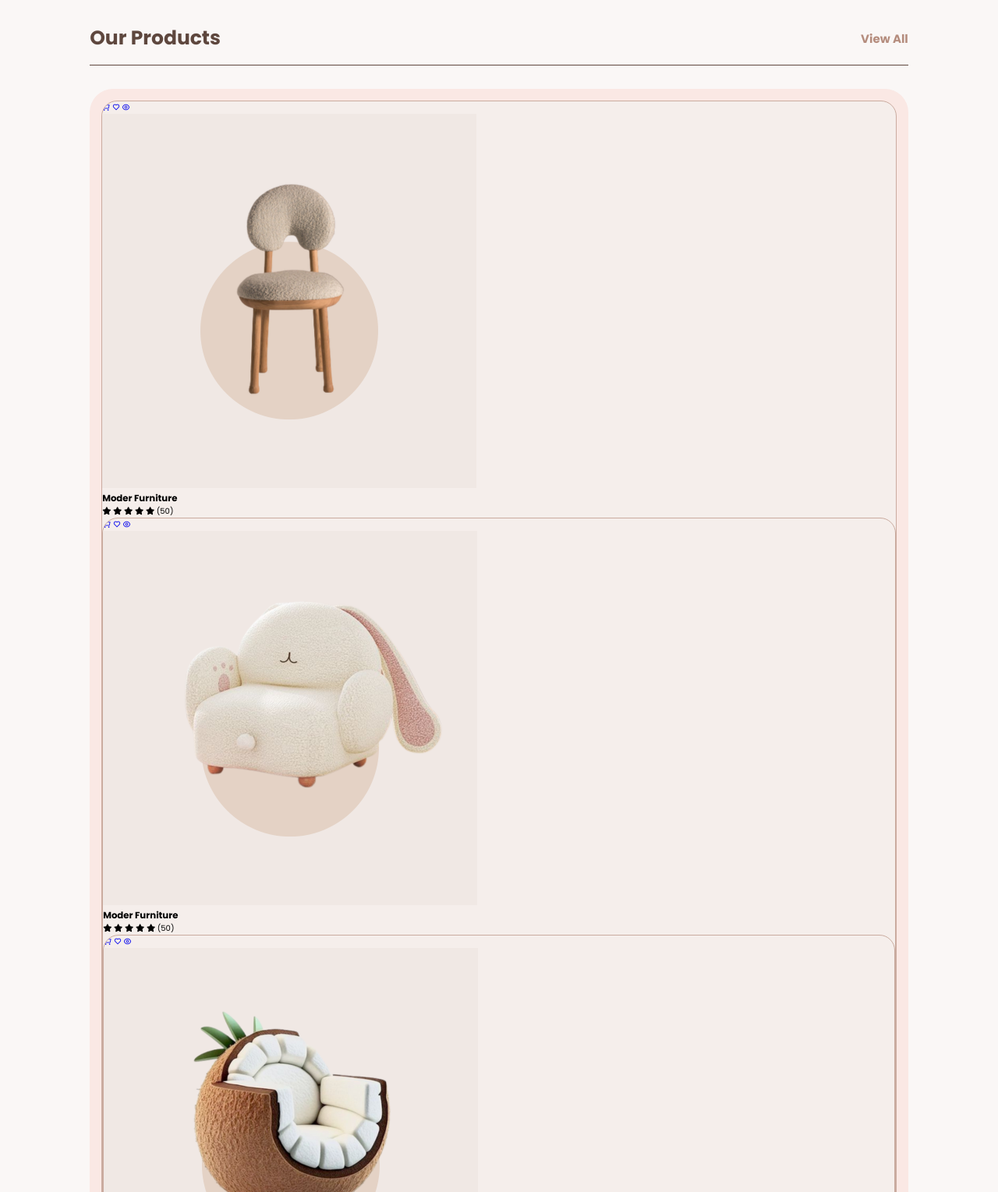
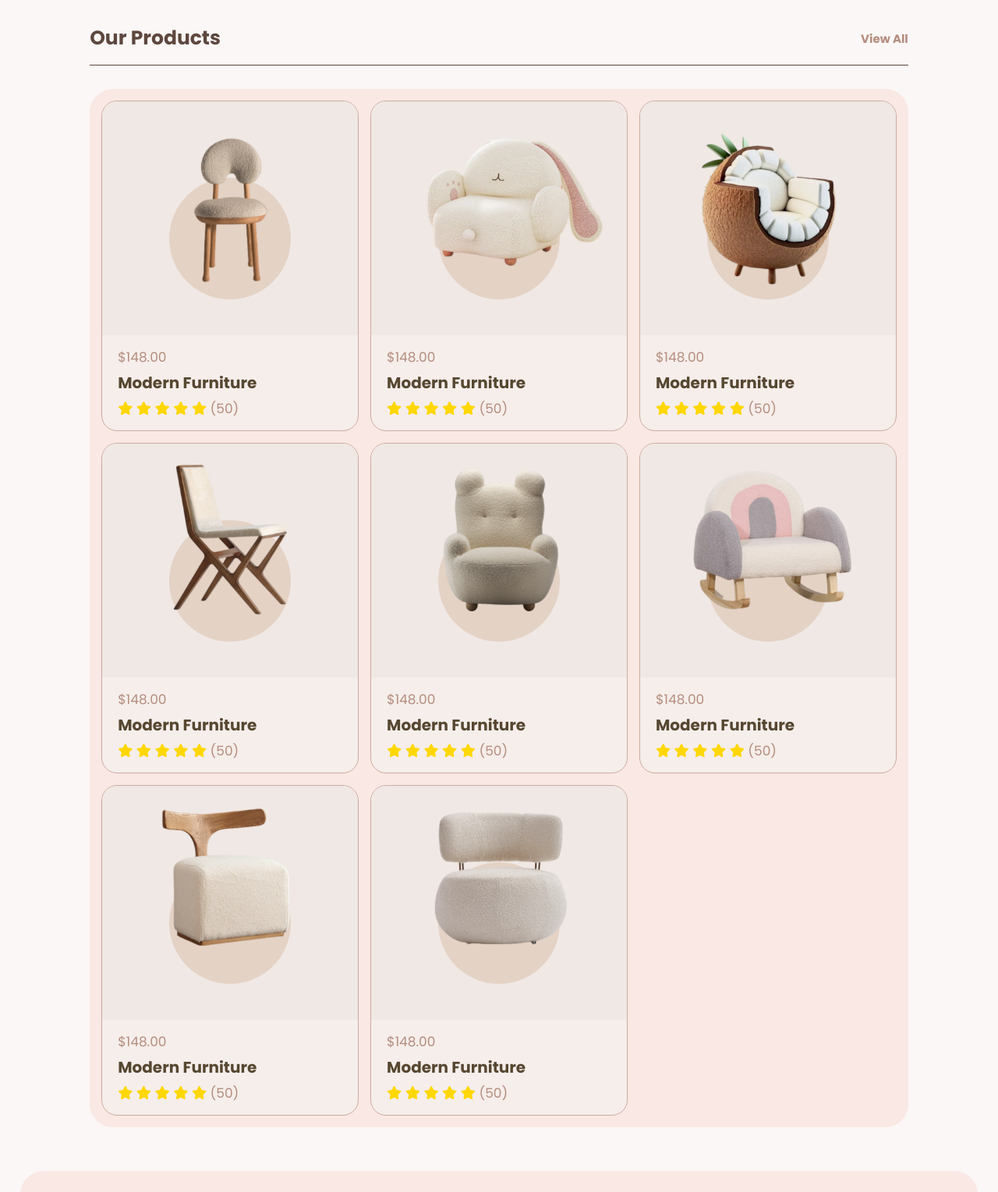
Before and after one commit to sar07thak/E-COMMERCE-WEBSITE, a website: page dist/shop.html in a window 1280 px wide. Shown: the part 564-2093 px from the top of the page at 78% size. Drawn offline with nearby package versions, Linux system fonts and the light colour scheme.

Commit message:
full complete

```diff
--- a/dist/shop.html
+++ b/dist/shop.html
@@ -171,6 +171,7 @@
                 <img src="../image/icon-5.png" alt="">
                 <h3>new wardrobe</h3>
             </a>
+
         </div>
 
      </section>
@@ -186,128 +187,13 @@
         <div class="box-container">
 
                 <div class="box">
-                <div class="icons">
-                    <a href="#" class="ri-shopping-cart-line"></a>
-                    <a href="#" class="ri-heart-line"></a>
-                    <a href="#" class="ri-eye-line"></a>
-                </div>
                     <div class="image">
                         <img src="../image/product-1.png" alt="">
                     </div>
                     <div class="content">
-                    <div class="price"$148.00</div>
-                    <h3>moder furniture</h3>
-                    <div class="starts">
-                        <i class="fas fa-star"></i>
-                        <i class="fas fa-star"></i>
-                        <i class="fas fa-star"></i>
-                        <i class="fas fa-star"></i>
-                        <i class="fas fa-star"></i>
-                        <span> (50) </span>
-                    </div>
-            </div>
-
-            <div class="box">
-                <div class="icons">
-                    <a href="#" class="ri-shopping-cart-line"></a>
-                    <a href="#" class="ri-heart-line"></a>
-                    <a href="#" class="ri-eye-line"></a>
-                </div>
-                <div class="image">
-                    <img src="../image/product-2.png" alt="">
-                </div>
-                <div class="content">
-                    <div class="price"$148.00</div>
-                    <h3>moder furniture</h3>
-                    <div class="starts">
-                        <i class="fas fa-star"></i>
-                        <i class="fas fa-star"></i>
-                        <i class="fas fa-star"></i>
-                        <i class="fas fa-star"></i>
-                        <i class="fas fa-star"></i>
-                        <span> (50) </span>
-                    </div>
-            </div>
-
-            <div class="box">
-                <div class="icons">
-                    <a href="#" class="ri-shopping-cart-line"></a>
-                    <a href="#" class="ri-heart-line"></a>
-                    <a href="#" class="ri-eye-line"></a>
-                </div>
-                <div class="image">
-                    <img src="../image/product-3.png" alt="">
-                </div>
-                <div class="content">
-                    <div class="price"$148.00</div>
-                    <h3>moder furniture</h3>
-                    <div class="starts">
-                        <i class="fas fa-star"></i>
-                        <i class="fas fa-star"></i>
-                        <i class="fas fa-star"></i>
-                        <i class="fas fa-star"></i>
-                        <i class="fas fa-star"></i>
-                        <span> (50) </span>
-                    </div>
-            </div>
-
-            <div class="box">
-                <div class="icons">
-                    <a href="#" class="ri-shopping-cart-line"></a>
-                    <a href="#" class="ri-heart-line"></a>
-                    <a href="#" class="ri-eye-line"></a>
-                </div>
-                <div class="image">
-                    <img src="../image/product-4.png" alt="">
-                </div>
-                <div class="content">
-                    <div class="price"$148.00</div>
-                    <h3>moder furniture</h3>
-                    <div class="starts">
-                        <i class="fas fa-star"></i>
-                        <i class="fas fa-star"></i>
-                        <i class="fas fa-star"></i>
-                        <i class="fas fa-star"></i>
-                        <i class="fas fa-star"></i>
-                        <span> (50) </span>
-                    </div>
-            </div>
-
-            <div class="box">
-                <div class="icons">
-                    <a href="#" class="ri-shopping-cart-line"></a>
-                    <a href="#" class="ri-heart-line"></a>
-                    <a href="#" class="ri-eye-line"></a>
-                </div>
-                <div class="image">
-                    <img src="../image/product-5.png" alt="">
-                </div>
-                <div class="content">
-                    <div class="price"$148.00</div>
-                    <h3>moder furniture</h3>
-                    <div class="starts">
-                        <i class="fas fa-star"></i>
-                        <i class="fas fa-star"></i>
-                        <i class="fas fa-star"></i>
-                        <i class="fas fa-star"></i>
-                        <i class="fas fa-star"></i>
-                        <span> (50) </span>
-                    </div>
-            </div>
-
-            <div class="box">
-                <div class="icons">
-                    <a href="#" class="ri-shopping-cart-line"></a>
-                    <a href="#" class="ri-heart-line"></a>
-                    <a href="#" class="ri-eye-line"></a>
-                </div>
-                <div class="image">
-                    <img src="../image/product-6.png" alt="">
-                </div>
-                <div class="content">
-                    <div class="price"$148.00</div>
-                    <h3>moder furniture</h3>
-                    <div class="starts">
+                        <div class="price">$148.00</div>
+                        <h3>modern furniture</h3>
+                        <div class="stars">
                             <i class="fas fa-star"></i>
                             <i class="fas fa-star"></i>
                             <i class="fas fa-star"></i>
@@ -317,21 +203,15 @@
                         </div>
                     </div>
                 </div>
-        </div>
 
                 <div class="box">
-            <div class="icons">
-                <a href="#" class="ri-shopping-cart-line"></a>
-                <a href="#" class="ri-heart-line"></a>
-                <a href="#" class="ri-eye-line"></a>
-            </div>
                     <div class="image">
-                <img src="../image/product-7.png" alt="">
+                        <img src="../image/product-2.png" alt="">
                     </div>
                     <div class="content">
-                <div class="price"$148.00</div>
-                <h3>moder furniture</h3>
-                <div class="starts">
+                        <div class="price">$148.00</div>
+                        <h3>modern furniture</h3>
+                        <div class="stars">
                             <i class="fas fa-star"></i>
                             <i class="fas fa-star"></i>
                             <i class="fas fa-star"></i>
@@ -340,20 +220,17 @@
                             <span> (50) </span>
                         </div>
                     </div>
+                </div>
 
                 <div class="box">
-                <div class="icons">
-                    <a href="#" class="ri-shopping-cart-line"></a>
-                    <a href="#" class="ri-heart-line"></a>
-                    <a href="#" class="ri-eye-line"></a>
-                </div>
+
                     <div class="image">
-                    <img src="../image/product-1.png" alt="">
+                        <img src="../image/product-3.png" alt="">
                     </div>
                     <div class="content">
-                    <div class="price"$148.00</div>
-                    <h3>moder furniture</h3>
-                    <div class="starts">
+                        <div class="price">$148.00</div>
+                        <h3>modern furniture</h3>
+                        <div class="stars">
                             <i class="fas fa-star"></i>
                             <i class="fas fa-star"></i>
                             <i class="fas fa-star"></i>
@@ -362,6 +239,105 @@
                             <span> (50) </span>
                         </div>
                     </div>
+                </div>
+
+                <div class="box">
+                    <div class="image">
+                        <img src="../image/product-4.png" alt="">
+                    </div>
+                    <div class="content">
+                        <div class="price">$148.00</div>
+                        <h3>modern furniture</h3>
+                        <div class="stars">
+                            <i class="fas fa-star"></i>
+                            <i class="fas fa-star"></i>
+                            <i class="fas fa-star"></i>
+                            <i class="fas fa-star"></i>
+                            <i class="fas fa-star"></i>
+                            <span> (50) </span>
+                        </div>
+                    </div>
+                </div>
+
+                <div class="box">
+
+                    <div class="image">
+                        <img src="../image/product-5.png" alt="">
+                    </div>
+                    <div class="content">
+                        <div class="price">$148.00</div>
+                        <h3>modern furniture</h3>
+                        <div class="stars">
+                            <i class="fas fa-star"></i>
+                            <i class="fas fa-star"></i>
+                            <i class="fas fa-star"></i>
+                            <i class="fas fa-star"></i>
+                            <i class="fas fa-star"></i>
+                            <span> (50) </span>
+                        </div>
+                    </div>
+                </div>
+
+                <div class="box">
+
+                    <div class="image">
+                        <img src="../image/product-6.png" alt="">
+                    </div>
+                    <div class="content">
+                        <div class="price">$148.00</div>
+                        <h3>modern furniture</h3>
+                        <div class="stars">
+                            <i class="fas fa-star"></i>
+                            <i class="fas fa-star"></i>
+                            <i class="fas fa-star"></i>
+                            <i class="fas fa-star"></i>
+                            <i class="fas fa-star"></i>
+                            <span> (50) </span>
+                        </div>
+                    </div>
+                </div>
+
+                <div class="box">
+                    <div class="image">
+                        <img src="../image/product-7.png" alt="">
+                    </div>
+                    <div class="content">
+                        <div class="price">$148.00</div>
+                        <h3>modern furniture</h3>
+                        <div class="stars">
+                            <i class="fas fa-star"></i>
+                            <i class="fas fa-star"></i>
+                            <i class="fas fa-star"></i>
+                            <i class="fas fa-star"></i>
+                            <i class="fas fa-star"></i>
+                            <span> (50) </span>
+                        </div>
+                    </div>
+                </div>
+
+                <div class="box">
+                    <div class="image">
+                        <img src="../image/product-8.png" alt="">
+                    </div>
+                    <div class="content">
+                        <div class="price">$148.00</div>
+                        <h3>modern furniture</h3>
+                        <div class="stars">
+                            <i class="fas fa-star"></i>
+                            <i class="fas fa-star"></i>
+                            <i class="fas fa-star"></i>
+                            <i class="fas fa-star"></i>
+                            <i class="fas fa-star"></i>
+                            <span> (50) </span>
+                        </div>
+                    </div>
+                </div>
+
+
+            </div>
+
+        </div>
+
     </section>
 
     <!--product section end -->
--- a/dist/styles.css
+++ b/dist/styles.css
@@ -727,16 +727,19 @@ gap: 1.5rem;
 
     /* ---- product section ---- */
 
+
+
 .products .box-container{
-    display: -ms-grid;
     display: grid;
     -ms-grid-columns: (minmax(26rem,1fr))[auto-fit];
     grid-template-columns: repeat(auto-fit, minmax(26rem,1fr));
     gap: 1.5rem;
     padding: 1.5rem;
     border-radius: 3rem;
-    background-color: #fae8e4;
+    background: #fae8e4;
 }
+
+
  .products .box-container .box {
     position: relative;
     background-color: #f5eeeb;
@@ -748,48 +751,49 @@ gap: 1.5rem;
     -webkit-transform: scale(1.2);
     transform: scale(1.2);
 }
-/*
-
-
-.products .box-container .box:hover .icons{
-    top: 0;
-}
-
-.products .box-container .box .icons{
-    position: absolute;
-    top: -100%;
-    left: 0;
-    height: 30rem;
-    width: 100%;
-    display: -webkit-box;
-    display: -ms-flexbox;
-    display: flex;
-    -webkit-box-align:center ;
-    -ms-flex-pack: center;
-    align-items: center;
-    -webkit-box-pack: center;
-    -ms-flex-pack: center;
-    justify-content: center;
-    gap: .5rem;
-    background: rgba(242,242,242,0.7);
-    z-index: 10;
-}
-
-.products .box-container .box .icons {
-    text-align: center;
-    height: 5rem;
-    line-height: 5rem;
-    width: 5rem;
-    color: #5e473e;
-    font-size: 2rem;
-    -wekit-box-shadow: 0 0.5 1rem rgba(0,0,0,0.1);
-    box-shadow:0 0.5 1rem rgba(0,0,0,0.1) ;
-}
 
 .products .box-container .box .icons a:hover {
     background: #5e473e;
     color: #e1cec7;
-} */
+}
+
+.products .box-container .box .image {
+    height: 30rem;
+    width: 100%;
+    overflow: hidden;
+}
+
+.products .box-container .box .image img{
+    height: 100%;
+    width: 100%;
+    -o-object-fit: cover;
+    object-fit: cover  ;
+}
+.products .box-container .box .content {
+     padding: 1.5rem 2rem ;
+}
+
+.products .box-container .box .content .price{
+    font-size: 1.7rem;
+    color: #b58d7e;
+}
+.products .box-container .box .content h3{
+    font-size: 2rem;
+    color: #564730;
+    padding: .5rem 0;
+}
+
+.products .box-container .box .content .stars {
+    font-size: 1.7rem;
+}
+
+.products .box-container .box .content .stars i {
+    color: gold;
+}
+
+.products .box-container .box .content .stars span {
+    color: #b58d7e;
+}
 /* shop page end */
 
 
@@ -892,6 +896,7 @@ gap: 1.5rem;
 
 
 /* team page start */
+
 .team .box-container{
     display: -ms-grid;
     display: grid;
@@ -902,7 +907,6 @@ gap: 1.5rem;
     border-radius: 3rem ;
     background: #fae8e4;
 }
-
 .team .box-container .box{
     position: relative;
     overflow: hidden;
@@ -910,13 +914,14 @@ gap: 1.5rem;
     border-radius: 2rem;
     background: #f5eeeb;
 }
+
 .team .box-container .box:hover .image img{
     -webkit-transform: scale(1.2);
     transform: scale(1.2);
 }
 
 .team .box-container .box:hover .share{
-    left: 0;
+    left: 0rem ;
 }
 
  .team .box-container .box .share{
@@ -924,10 +929,10 @@ gap: 1.5rem;
     height: 47.5rem;
     position: absolute;
     top: 1%;
-    left: -8.5;
+    left: -8.5rem;
     margin: 2%;
     z-index: 10;
-    margin-left: 3.5;
+    margin-left: 3.5%;
     border-radius: 1.5rem;
     background:#fae8e4;
     display: -webkit-box;
@@ -945,7 +950,6 @@ gap: 1.5rem;
     align-items: center;
     gap: .7rem;
 }
-
 .team .box-container .box .share a{
     height: 5rem;
     width: 5rem;
@@ -962,13 +966,14 @@ gap: 1.5rem;
     background: #5e473e;
 }
 
+
 .team .box-container .box .image{
    height: 50rem;
    width: 100%;
    overflow: hidden;
-    /* object-fit: contain; */
+
 }
-.team .box-container .box .image{
+.team .box-container .box .image img{
  height: 100%;
  width: 100%;
  -o-object-fit: cover;
```
Also changed, not shown: dist/team.html (+34 -23 lines). Lines whose indentation alone changed are shown as unchanged.
